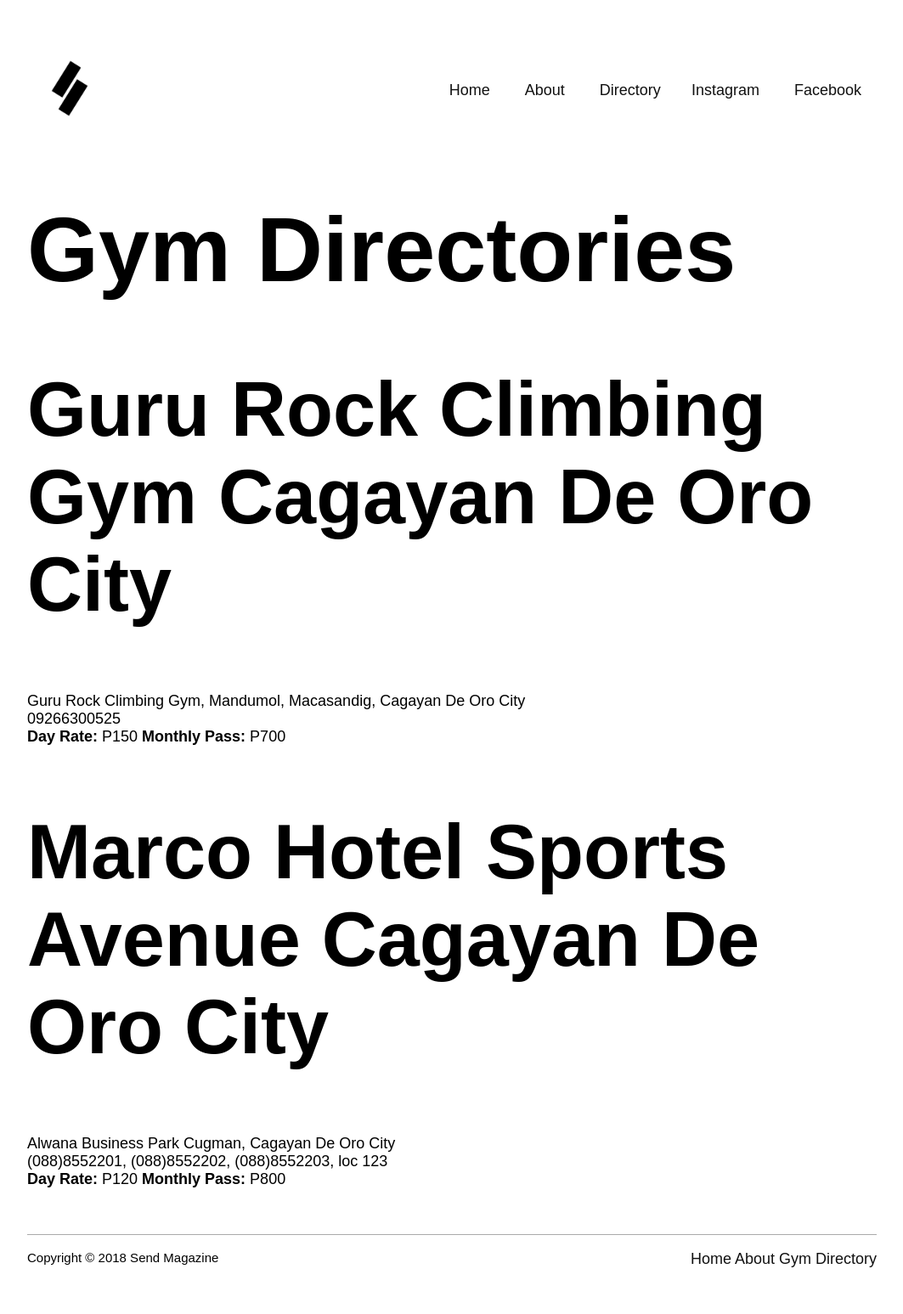
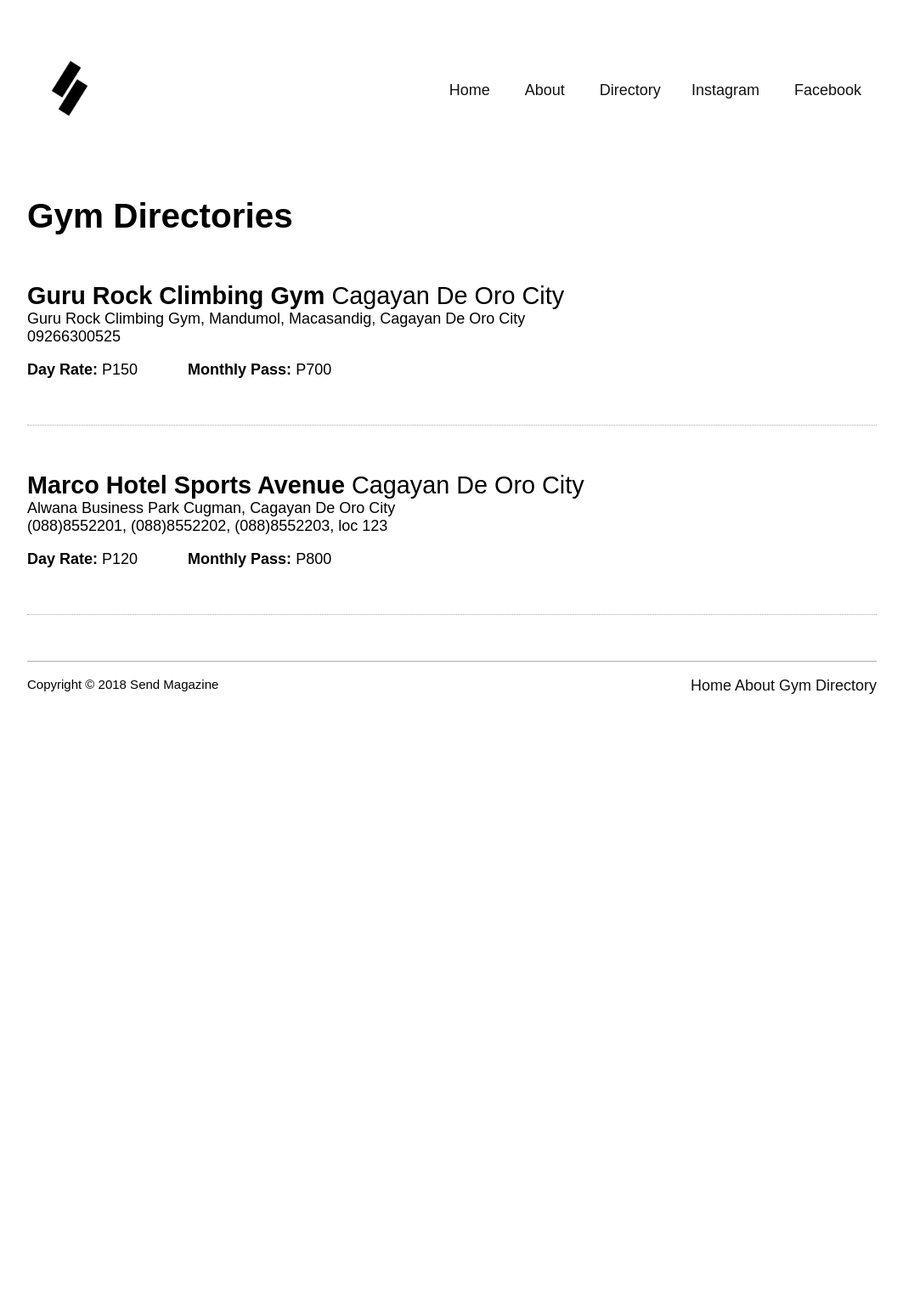
Before and after one commit to nickaguilos/sendmagazine, a Jekyll site: the page built from directory.md, in a window 1280 px wide. Shown: the whole page at 85% size, without its empty margins (108-1171 px from the left). Built offline with Jekyll 4.4.1, drawn with Linux system fonts in a browser that asks for light colours; some web fonts are replaced; after the commit the page ends 900 px from its top, so only the background shows below that.

Commit message:
edits to directory. lost the previous styles. weird

```diff
--- a/_sass/send.scss
+++ b/_sass/send.scss
@@ -4,7 +4,7 @@
 
 $base-font-family: 'halyard-text', sans-serif;
 $copy-font-family: 'helvetica', serif;
-$article-font-family: 'ff-meta-serif-web-pro', serif;
+$article-font-family: 'skolar-latin', serif;
 $base-color: #000;
 $font-color: #111;
 $border-color: #aaa;
@@ -15,7 +15,8 @@ $border-color: #aaa;
  	'send/section-header',
  	'send/section-footer',
  	'send/page-home',
- 	'send/page-post';
+ 	'send/page-post',
+  'send/page-directory';
 
 @media screen and (min-width: 320px) {
   	html {
--- a/_sass/send/_base.scss
+++ b/_sass/send/_base.scss
@@ -54,3 +54,7 @@ a {
 	text-decoration: none;
 	color: $font-color;
 }
+
+.section-heading {
+	@extend h4;
+}
```
Also changed, not shown: about.md (+0 -1 lines).
